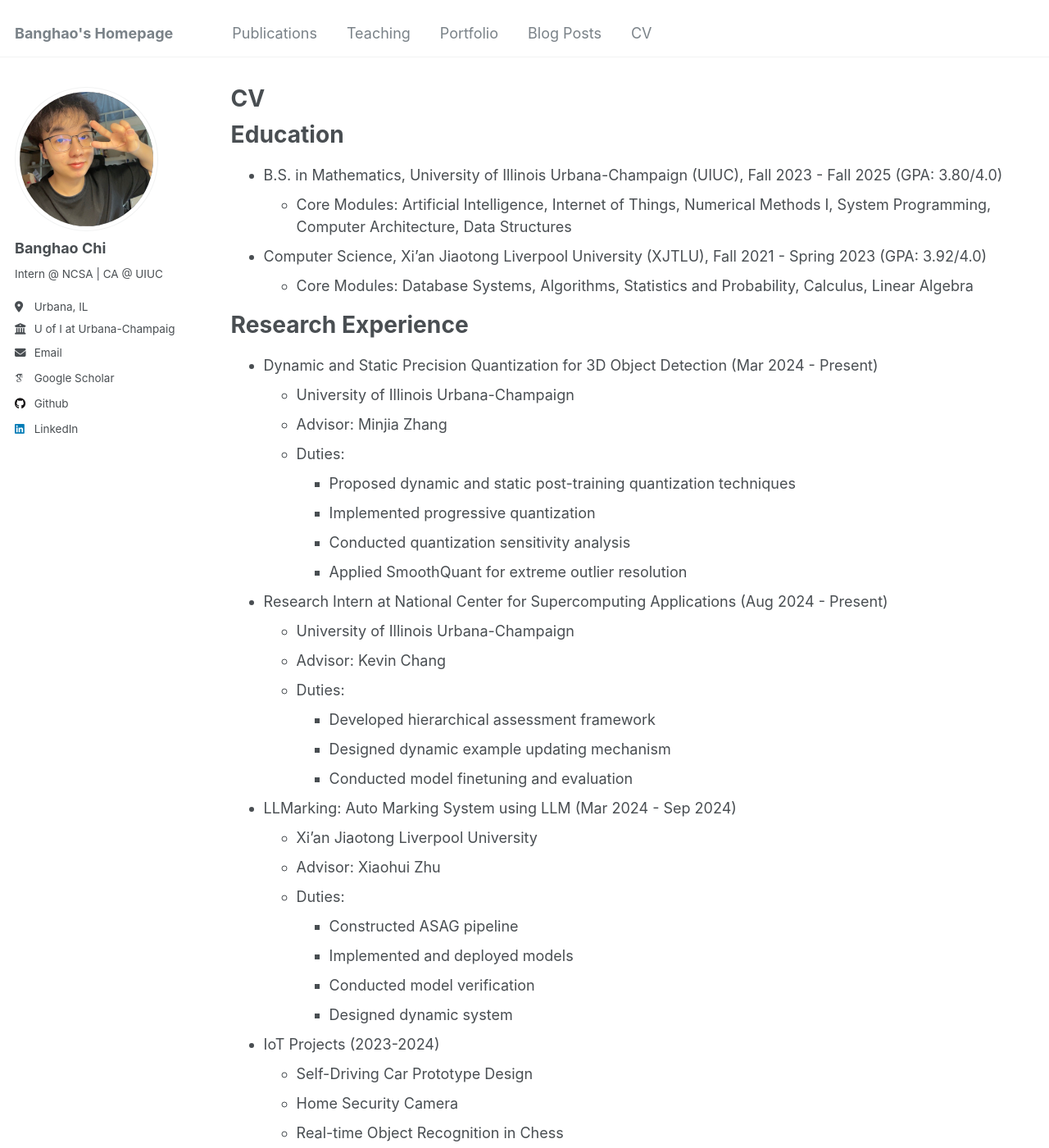
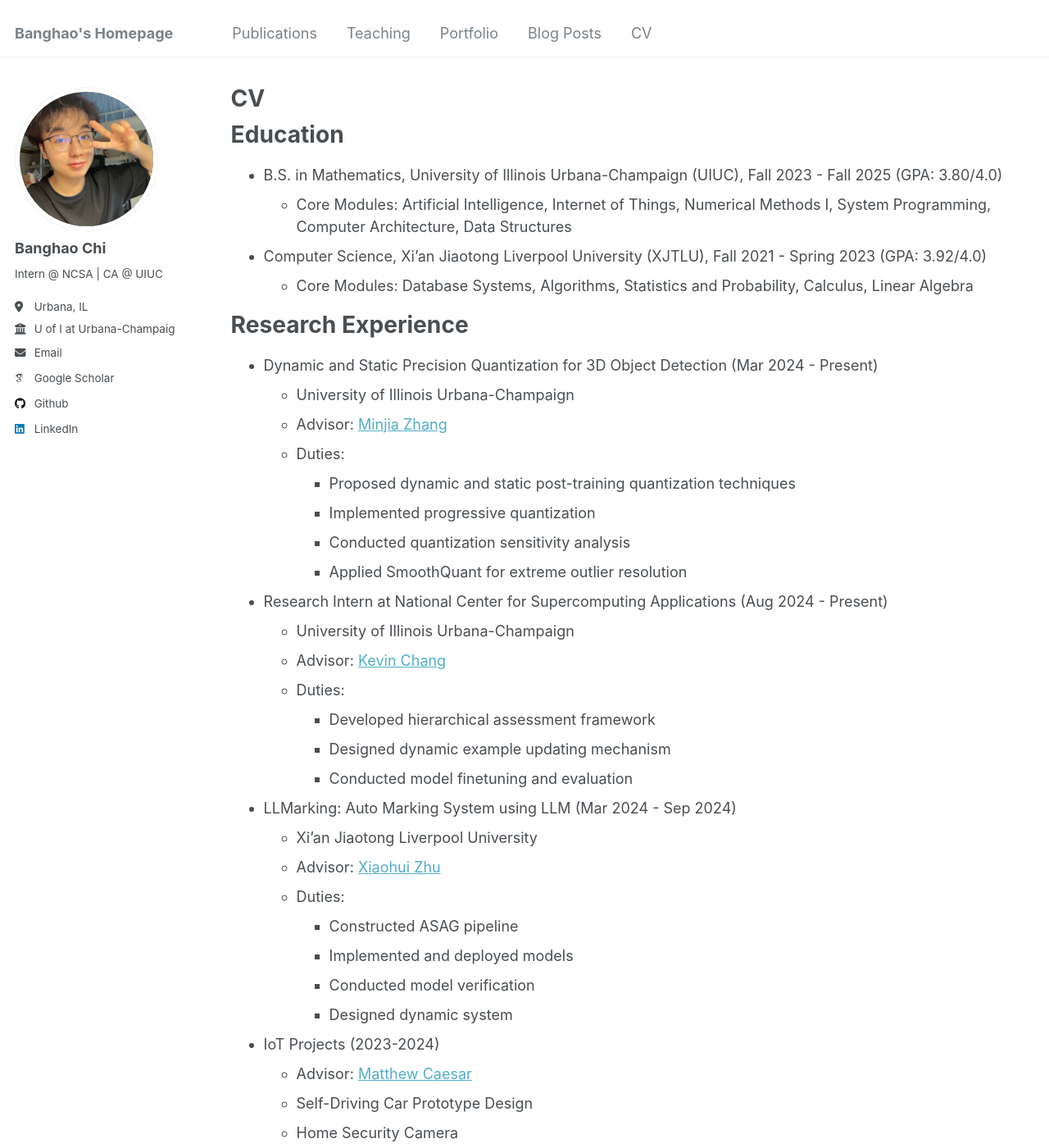
Before and after one commit to BiboyQG/biboyqg.github.io, a Jekyll site: the page built from _pages/cv.md, in a window 1280 px wide and 1400 px high. Shown: the whole window at 82% size. Built offline with Jekyll 4.4.1, drawn with Linux system fonts in a browser that asks for light colours; some web fonts are replaced; part of the change alters nothing that is shown.

Commit message:
Update cv.md

```diff
--- a/_pages/cv.md
+++ b/_pages/cv.md
@@ -20,7 +20,7 @@ Research Experience
 ======
 * Dynamic and Static Precision Quantization for 3D Object Detection (Mar 2024 - Present)
   * University of Illinois Urbana-Champaign
-  * Advisor: Minjia Zhang
+  * Advisor: [Minjia Zhang](https://minjiazhang.github.io/)
   * Duties:
     * Proposed dynamic and static post-training quantization techniques
     * Implemented progressive quantization
@@ -29,7 +29,7 @@ Research Experience
 
 * Research Intern at National Center for Supercomputing Applications (Aug 2024 - Present)
   * University of Illinois Urbana-Champaign
-  * Advisor: Kevin Chang
+  * Advisor: [Kevin Chang](https://siebelschool.illinois.edu/about/people/all-faculty/kcchang)
   * Duties:
     * Developed hierarchical assessment framework
     * Designed dynamic example updating mechanism
@@ -37,7 +37,7 @@ Research Experience
 
 * LLMarking: Auto Marking System using LLM (Mar 2024 - Sep 2024)
   * Xi'an Jiaotong Liverpool University
-  * Advisor: Xiaohui Zhu
+  * Advisor: [Xiaohui Zhu](https://scholar.xjtlu.edu.cn/en/persons/XiaohuiZhu)
   * Duties:
     * Constructed ASAG pipeline
     * Implemented and deployed models
@@ -45,6 +45,7 @@ Research Experience
     * Designed dynamic system
 
 * IoT Projects (2023-2024)
+  * Advisor: [Matthew Caesar](https://caesar.cs.illinois.edu/)
   * Self-Driving Car Prototype Design
   * Home Security Camera
   * Real-time Object Recognition in Chess
```
